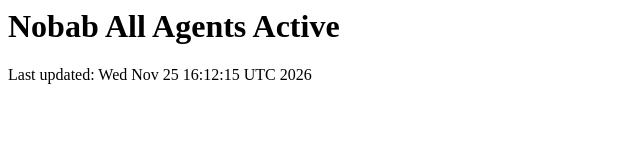
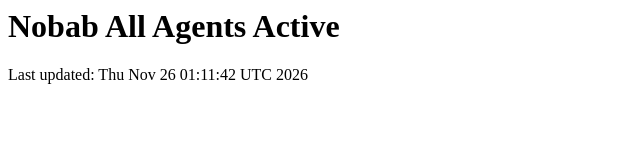
Before and after one commit to gausur/Nobab_Apex_Factory, a plain HTML site: page index.html in a window 1280 px wide. Shown: the full height of the page, 0-640 px from the left. Drawn offline with Linux system fonts and the light colour scheme.

Commit message:
dashboard update

```diff
--- a/index.html
+++ b/index.html
@@ -1 +1 @@
-<html><body><h1>Nobab All Agents Active</h1><p>Last updated: Wed Nov 25 16:12:15 UTC 2026</p></body></html>
+<html><body><h1>Nobab All Agents Active</h1><p>Last updated: Thu Nov 26 01:11:42 UTC 2026</p></body></html>
```
